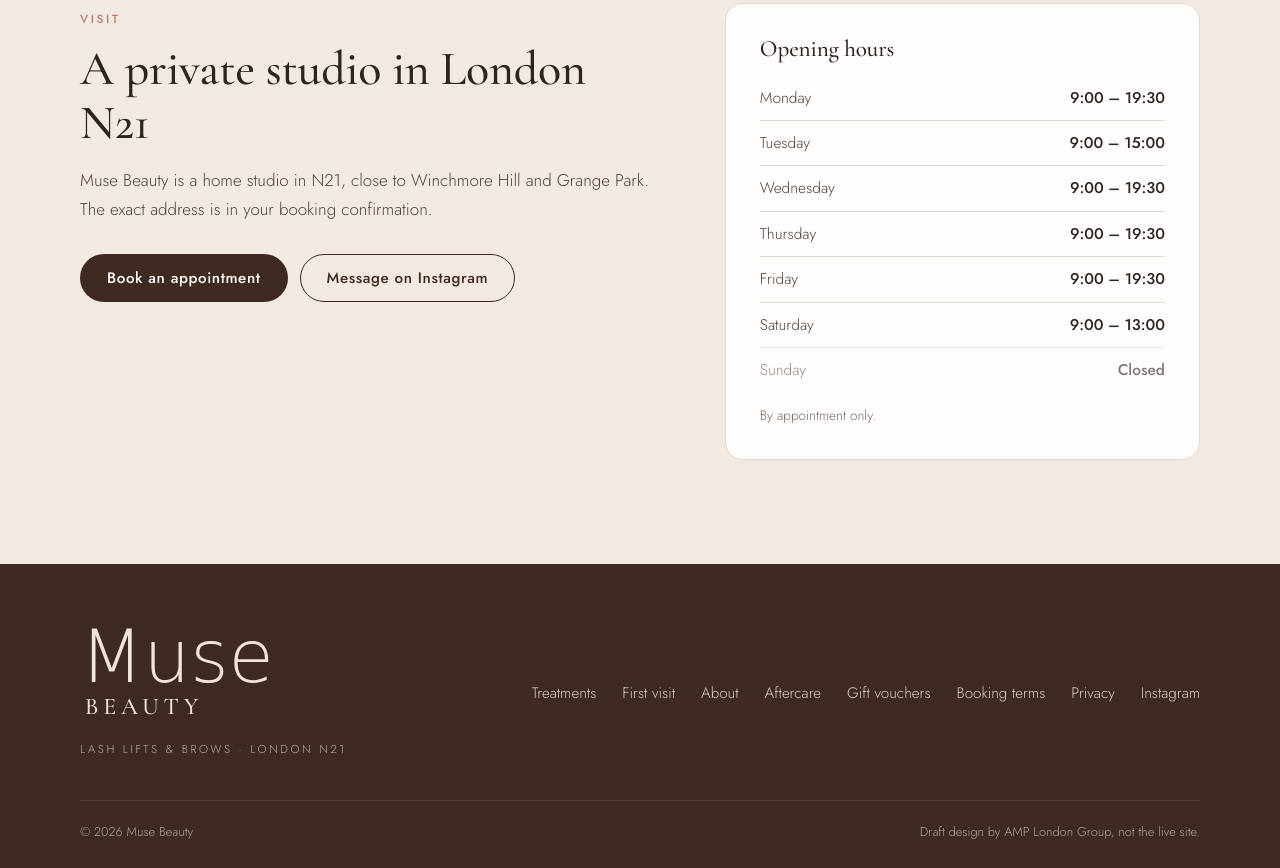
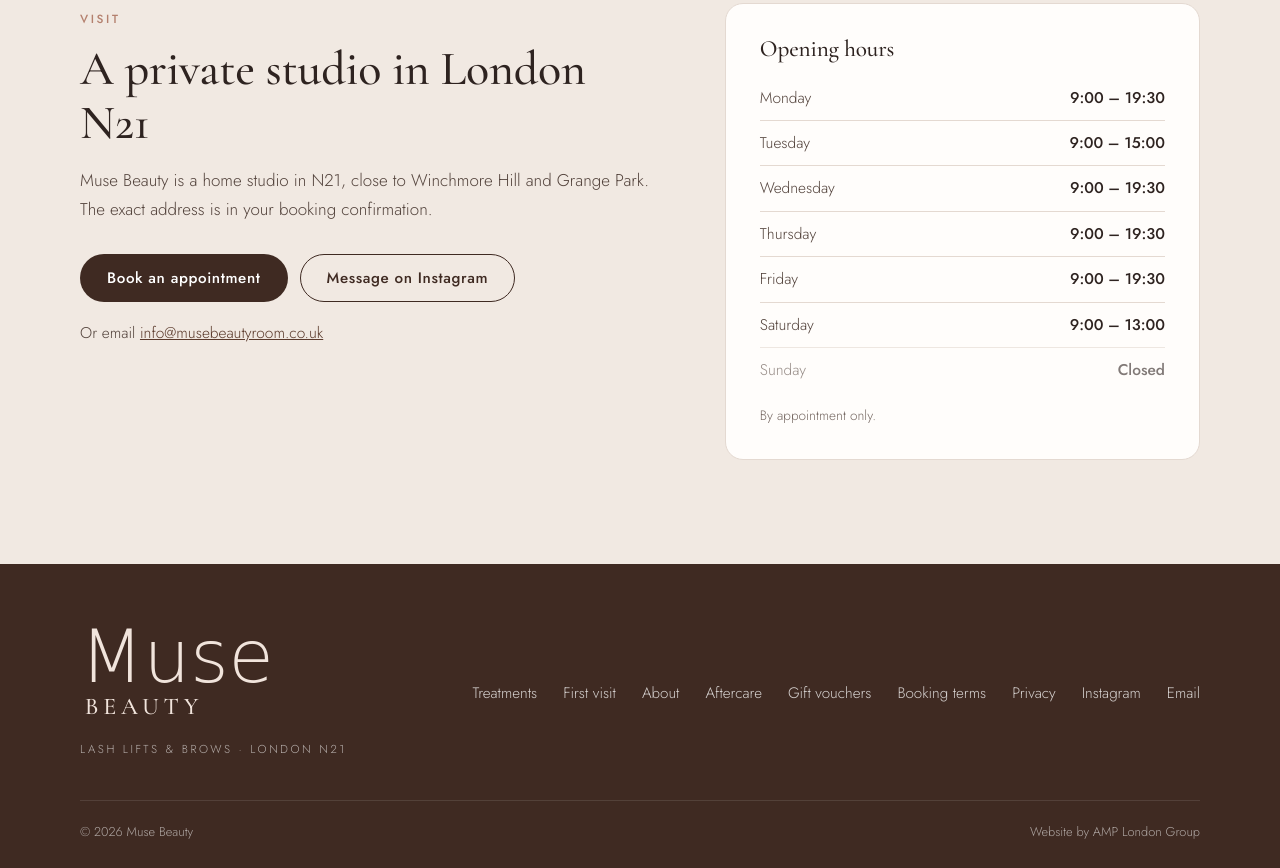
Before and after one commit to kpanayi7/musebeautyroom, a plain HTML site: page index.html in a window 1280 px wide. Shown: the part 5678-6546 px from the top of the page. Drawn offline with nearby package versions, Linux system fonts and the light colour scheme; a web font is replaced by a local one.

Commit message:
Contact email; footer credit (remove draft notice)
Co-Authored-By: Claude Opus 5.5 <noreply@anthropic.com>

```diff
--- a/css/style.css
+++ b/css/style.css
@@ -240,3 +240,5 @@ html.amp-motion .steps > :not(.is-lit) { opacity: 0.45; }
 .legal a { color: var(--mocha); }
 .tbc { background: #FFE9A8; color: var(--ink); padding: 1px 6px; border-radius: 4px; font-size: 0.85em; font-weight: 500; }
 @media (max-width: 960px) { .legal-nav { display: none; } }
+.contact-line { margin-top: 18px; font-size: 0.97rem; }
+.contact-line a { color: var(--mocha); }
--- a/index.html
+++ b/index.html
@@ -21,6 +21,7 @@
   "description": "Lash lifts, Korean lash lifts, brow lamination, waxing and tinting in a home studio in London N21.",
   "address": { "@type": "PostalAddress", "addressLocality": "London", "postalCode": "N21", "addressCountry": "GB" },
   "employee": { "@type": "Person", "name": "Ileana Alexandrou", "jobTitle": "Lash lift and brow artist" },
+  "email": "info@musebeautyroom.co.uk",
   "sameAs": ["https://www.instagram.com/musebeauty_room_"],
   "openingHoursSpecification": [
     { "@type": "OpeningHoursSpecification", "dayOfWeek": ["Monday","Wednesday","Thursday","Friday"], "opens": "09:00", "closes": "19:30" },
@@ -318,6 +319,7 @@
         <a class="btn btn-dark" href="https://bookings.gettimely.com/musebeauty1/bb/book" target="_blank" rel="noopener">Book an appointment</a>
         <a class="btn btn-line" href="https://www.instagram.com/musebeauty_room_" target="_blank" rel="noopener">Message on Instagram</a>
       </div>
+      <p class="contact-line">Or email <a href="mailto:info@musebeautyroom.co.uk">info@musebeautyroom.co.uk</a></p>
     </div>
     <div class="hours" data-motion="rise">
       <h3>Opening hours</h3>
@@ -353,11 +355,12 @@
       <a href="booking-terms.html">Booking terms</a>
       <a href="privacy.html">Privacy</a>
       <a href="https://www.instagram.com/musebeauty_room_" target="_blank" rel="noopener">Instagram</a>
+      <a href="mailto:info@musebeautyroom.co.uk">Email</a>
     </nav>
   </div>
   <div class="wrap f-legal">
     <span>© 2026 Muse Beauty</span>
-    <span>Draft design by AMP London Group, not the live site.</span>
+    <span>Website by AMP London Group</span>
   </div>
 </footer>
 
```
Also changed, not shown: booking-terms.html (+2 -1 lines), privacy.html (+3 -2 lines), 1 other file.
